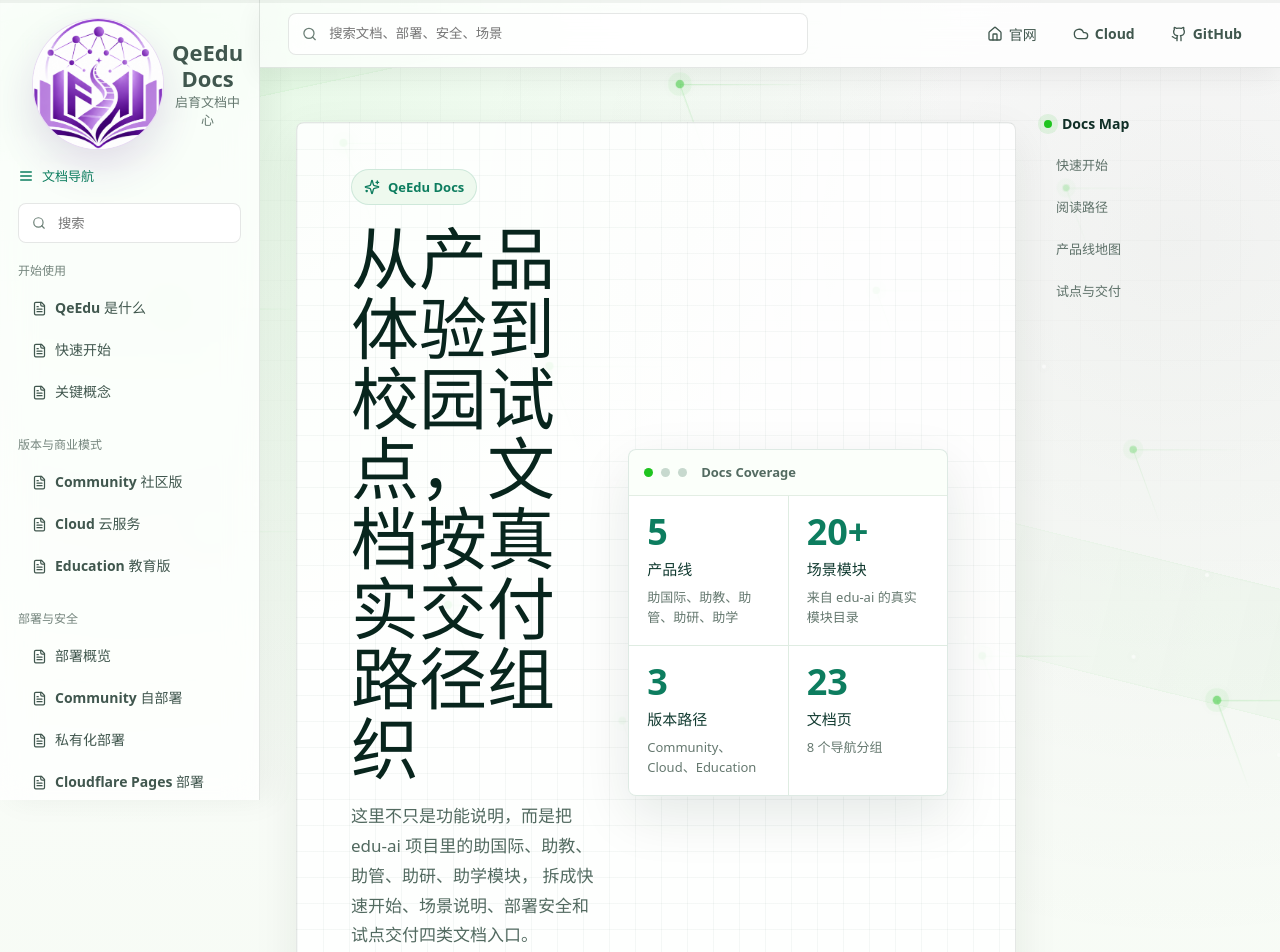
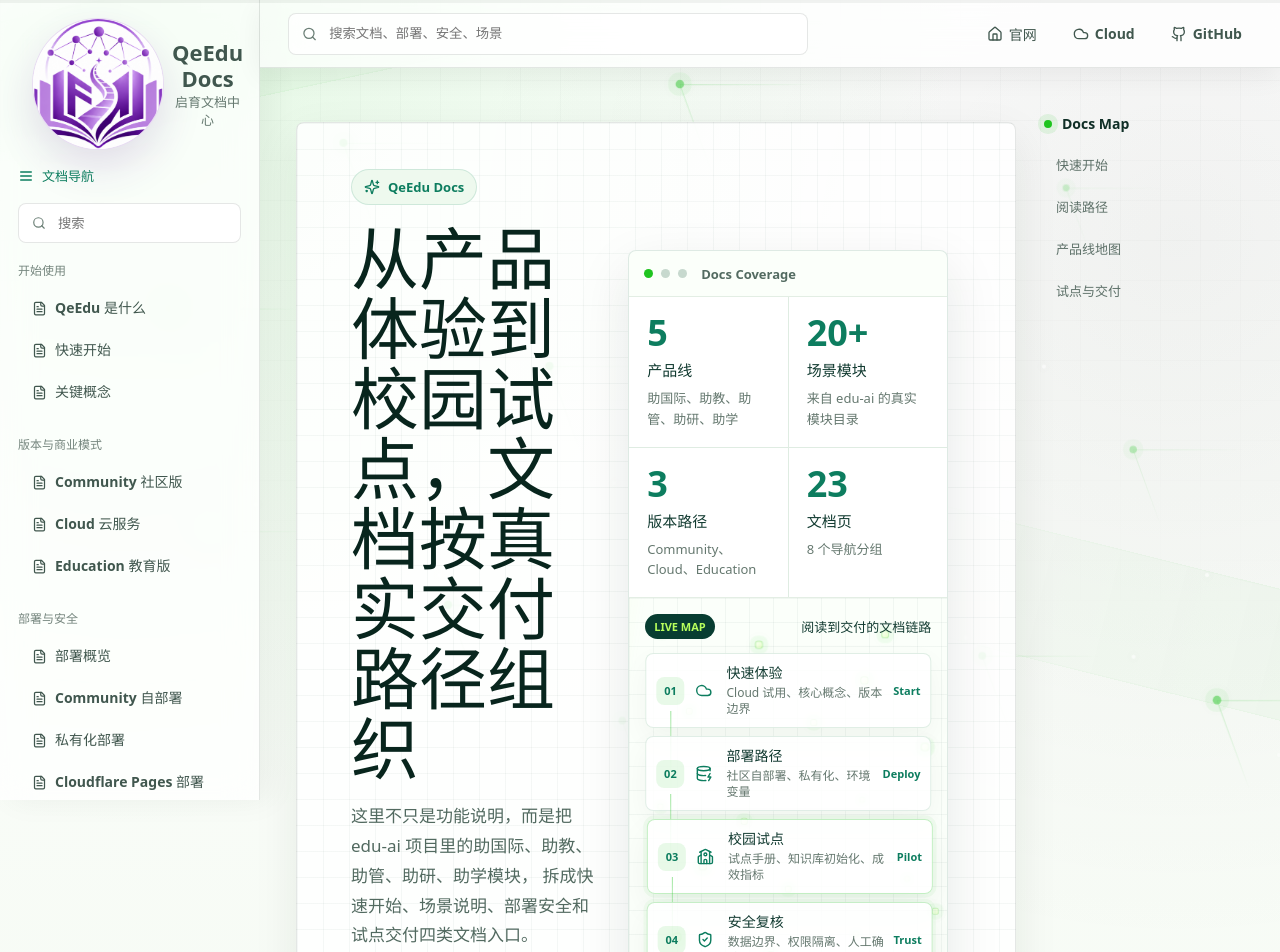
Before and after one commit to turmwerk/qeedu-docs, a React (Vite) app: page / in a window 1280 px wide. Shown: the top 952 px of the page. Built offline with nearby package versions, Linux system fonts and the light colour scheme; a web font is replaced by a local one.

Commit message:
feat: add docs coverage flow panel

```diff
--- a/src/App.tsx
+++ b/src/App.tsx
@@ -44,6 +44,33 @@
   { value: '5', label: '产品线', desc: '助国际、助教、助管、助研、助学' },
   { value: '20+', label: '场景模块', desc: '来自 edu-ai 的真实模块目录' },
   { value: '3', label: '版本路径', desc: 'Community、Cloud、Education' },
+]
+
+const docsFlowSignals: Array<{ title: string; detail: string; metric: string; icon: IconComponent }> = [
+  {
+    title: '快速体验',
+    detail: 'Cloud 试用、核心概念、版本边界',
+    metric: 'Start',
+    icon: Cloud,
+  },
+  {
+    title: '部署路径',
+    detail: '社区自部署、私有化、环境变量',
+    metric: 'Deploy',
+    icon: DatabaseZap,
+  },
+  {
+    title: '校园试点',
+    detail: '试点手册、知识库初始化、成效指标',
+    metric: 'Pilot',
+    icon: School,
+  },
+  {
+    title: '安全复核',
+    detail: '数据边界、权限隔离、人工确认',
+    metric: 'Trust',
+    icon: ShieldCheck,
+  },
 ]
 
 const quickStartCards: Array<{ title: string; desc: string; href: string; icon: IconComponent }> = [
@@ -531,6 +558,30 @@
                 <p>{item.desc}</p>
               </article>
             ))}
+          </div>
+          <div className="landing-flow-map" aria-label="文档任务流">
+            <div className="landing-flow-map__grid" aria-hidden="true">
+              {Array.from({ length: 18 }, (_, index) => (
+                <span key={`docs-flow-dot-${index}`} />
+              ))}
+            </div>
+            <div className="landing-flow-map__status">
+              <span>live map</span>
+              <strong>阅读到交付的文档链路</strong>
+            </div>
+            <div className="landing-flow-map__steps">
+              {docsFlowSignals.map((signal, index) => (
+                <article key={signal.title}>
+                  <span>{String(index + 1).padStart(2, '0')}</span>
+                  <signal.icon size={17} />
+                  <div>
+                    <strong>{signal.title}</strong>
+                    <small>{signal.detail}</small>
+                  </div>
+                  <em>{signal.metric}</em>
+                </article>
+              ))}
+            </div>
           </div>
         </div>
       </section>
--- a/src/styles.css
+++ b/src/styles.css
@@ -818,6 +818,184 @@
   line-height: 1.55;
 }
 
+.landing-flow-map {
+  position: relative;
+  overflow: hidden;
+  padding: 16px;
+  border-top: 1px solid #e3eee4;
+  background:
+    linear-gradient(rgba(8, 61, 49, 0.045) 1px, transparent 1px),
+    linear-gradient(90deg, rgba(8, 61, 49, 0.045) 1px, transparent 1px),
+    #fbfffa;
+  background-size: 24px 24px;
+}
+
+.landing-flow-map::before {
+  position: absolute;
+  inset: 0 auto 0 -42%;
+  z-index: 1;
+  width: 38%;
+  background: linear-gradient(90deg, transparent, rgba(184, 255, 92, 0.24), transparent);
+  content: "";
+  pointer-events: none;
+  animation: docsFlowSweep 5.4s ease-in-out infinite;
+}
+
+.landing-flow-map__grid {
+  position: absolute;
+  inset: 0;
+  pointer-events: none;
+}
+
+.landing-flow-map__grid span {
+  position: absolute;
+  display: block;
+  width: 8px;
+  height: 8px;
+  border: 1px solid rgba(31, 196, 31, 0.32);
+  border-radius: 3px;
+  background:
+    linear-gradient(135deg, rgba(255, 255, 255, 0.8), transparent),
+    rgba(184, 255, 92, 0.42);
+  box-shadow:
+    0 0 0 5px rgba(31, 196, 31, 0.06),
+    0 0 18px rgba(31, 196, 31, 0.2);
+  opacity: 0.56;
+  animation: docsFlowNodePulse 6.6s ease-in-out infinite;
+}
+
+.landing-flow-map__grid span:nth-child(1) { top: 8%; left: 9%; animation-delay: -0.4s; }
+.landing-flow-map__grid span:nth-child(2) { top: 12%; left: 38%; animation-delay: -2.7s; }
+.landing-flow-map__grid span:nth-child(3) { top: 9%; left: 78%; animation-delay: -4.9s; }
+.landing-flow-map__grid span:nth-child(4) { top: 28%; left: 17%; animation-delay: -1.8s; }
+.landing-flow-map__grid span:nth-child(5) { top: 31%; left: 56%; animation-delay: -5.4s; }
+.landing-flow-map__grid span:nth-child(6) { top: 38%; left: 90%; animation-delay: -3.5s; }
+.landing-flow-map__grid span:nth-child(7) { top: 52%; left: 8%; animation-delay: -5.9s; }
+.landing-flow-map__grid span:nth-child(8) { top: 56%; left: 34%; animation-delay: -2.1s; }
+.landing-flow-map__grid span:nth-child(9) { top: 50%; left: 72%; animation-delay: -0.9s; }
+.landing-flow-map__grid span:nth-child(10) { top: 68%; left: 20%; animation-delay: -4.1s; }
+.landing-flow-map__grid span:nth-child(11) { top: 73%; left: 48%; animation-delay: -1.3s; }
+.landing-flow-map__grid span:nth-child(12) { top: 70%; left: 86%; animation-delay: -6.2s; }
+.landing-flow-map__grid span:nth-child(13) { top: 86%; left: 12%; animation-delay: -2.9s; }
+.landing-flow-map__grid span:nth-child(14) { top: 90%; left: 42%; animation-delay: -4.6s; }
+.landing-flow-map__grid span:nth-child(15) { top: 84%; left: 70%; animation-delay: -0.2s; }
+.landing-flow-map__grid span:nth-child(16) { top: 21%; left: 71%; animation-delay: -3.8s; }
+.landing-flow-map__grid span:nth-child(17) { top: 43%; left: 43%; animation-delay: -5.1s; }
+.landing-flow-map__grid span:nth-child(18) { top: 79%; left: 94%; animation-delay: -1.6s; }
+
+.landing-flow-map__status,
+.landing-flow-map__steps {
+  position: relative;
+  z-index: 2;
+}
+
+.landing-flow-map__status {
+  display: flex;
+  align-items: center;
+  justify-content: space-between;
+  gap: 10px;
+}
+
+.landing-flow-map__status span {
+  display: inline-flex;
+  min-height: 25px;
+  align-items: center;
+  padding: 0 9px;
+  border-radius: 999px;
+  background: #083d31;
+  color: #b8ff5c;
+  font-size: 11px;
+  font-weight: 860;
+  text-transform: uppercase;
+}
+
+.landing-flow-map__status strong {
+  color: #123b31;
+  font-size: 13px;
+}
+
+.landing-flow-map__steps {
+  display: grid;
+  gap: 8px;
+  margin-top: 14px;
+}
+
+.landing-flow-map__steps article {
+  position: relative;
+  display: grid;
+  grid-template-columns: 30px 22px minmax(0, 1fr) auto;
+  gap: 9px;
+  align-items: center;
+  min-height: 62px;
+  padding: 10px;
+  border: 1px solid rgba(10, 85, 65, 0.1);
+  border-radius: 8px;
+  background: rgba(255, 255, 255, 0.86);
+  box-shadow: 0 10px 28px rgba(5, 43, 31, 0.04);
+  animation: docsFlowCardPulse 7.2s ease-in-out infinite;
+}
+
+.landing-flow-map__steps article::before {
+  position: absolute;
+  top: 50%;
+  left: 24px;
+  width: 1px;
+  height: calc(100% + 8px);
+  background: linear-gradient(180deg, rgba(31, 196, 31, 0.44), transparent);
+  content: "";
+  transform: translateY(20px);
+}
+
+.landing-flow-map__steps article:last-child::before {
+  display: none;
+}
+
+.landing-flow-map__steps article:nth-child(2) { animation-delay: -1.8s; }
+.landing-flow-map__steps article:nth-child(3) { animation-delay: -3.6s; }
+.landing-flow-map__steps article:nth-child(4) { animation-delay: -5.4s; }
+
+.landing-flow-map__steps article > span {
+  display: grid;
+  width: 28px;
+  height: 28px;
+  place-items: center;
+  border-radius: 8px;
+  background: rgba(31, 196, 31, 0.1);
+  color: #0d7d5f;
+  font-size: 11px;
+  font-weight: 860;
+}
+
+.landing-flow-map__steps svg {
+  color: #0d7d5f;
+}
+
+.landing-flow-map__steps strong,
+.landing-flow-map__steps small {
+  display: block;
+}
+
+.landing-flow-map__steps strong {
+  color: #123b31;
+  font-size: 14px;
+  line-height: 1.25;
+}
+
+.landing-flow-map__steps small {
+  margin-top: 3px;
+  color: #65786f;
+  font-size: 12px;
+  line-height: 1.36;
+}
+
+.landing-flow-map__steps em {
+  justify-self: end;
+  color: #0d7d5f;
+  font-size: 11px;
+  font-style: normal;
+  font-weight: 860;
+}
+
 .landing-section,
 .delivery-lanes {
   padding: 8px 0 0;
@@ -1832,6 +2010,29 @@
     padding: 18px 0 48px;
   }
 
+  .landing-flow-map {
+    padding: 14px;
+  }
+
+  .landing-flow-map__status {
+    align-items: flex-start;
+    flex-direction: column;
+  }
+
+  .landing-flow-map__steps article {
+    grid-template-columns: 30px 22px minmax(0, 1fr);
+  }
+
+  .landing-flow-map__steps em {
+    grid-column: 3;
+    justify-self: start;
+    margin-top: 2px;
+  }
+
+  .landing-flow-map__grid span:nth-child(n + 11) {
+    display: none;
+  }
+
   .reading-path-lab__nav {
     grid-template-columns: repeat(2, minmax(0, 1fr));
   }
@@ -1922,6 +2123,50 @@
   76%,
   100% {
     transform: translateX(520%);
+  }
+}
+
+@keyframes docsFlowSweep {
+  0%,
+  34% {
+    opacity: 0.32;
+    transform: translateX(0) skewX(-8deg);
+  }
+
+  76%,
+  100% {
+    opacity: 0.78;
+    transform: translateX(430%) skewX(-8deg);
+  }
+}
+
+@keyframes docsFlowNodePulse {
+  0%,
+  100% {
+    opacity: 0.32;
+    transform: translate3d(0, 0, 0) scale(0.72);
+  }
+
+  46% {
+    opacity: 0.86;
+    transform: translate3d(6px, -5px, 0) scale(1.08);
+  }
+}
+
+@keyframes docsFlowCardPulse {
+  0%,
+  100% {
+    border-color: rgba(10, 85, 65, 0.1);
+    box-shadow: 0 10px 28px rgba(5, 43, 31, 0.04);
+    transform: translateX(0);
+  }
+
+  42% {
+    border-color: rgba(31, 196, 31, 0.28);
+    box-shadow:
+      0 14px 34px rgba(5, 43, 31, 0.06),
+      0 0 0 4px rgba(31, 196, 31, 0.05);
+    transform: translateX(2px);
   }
 }
 
```
